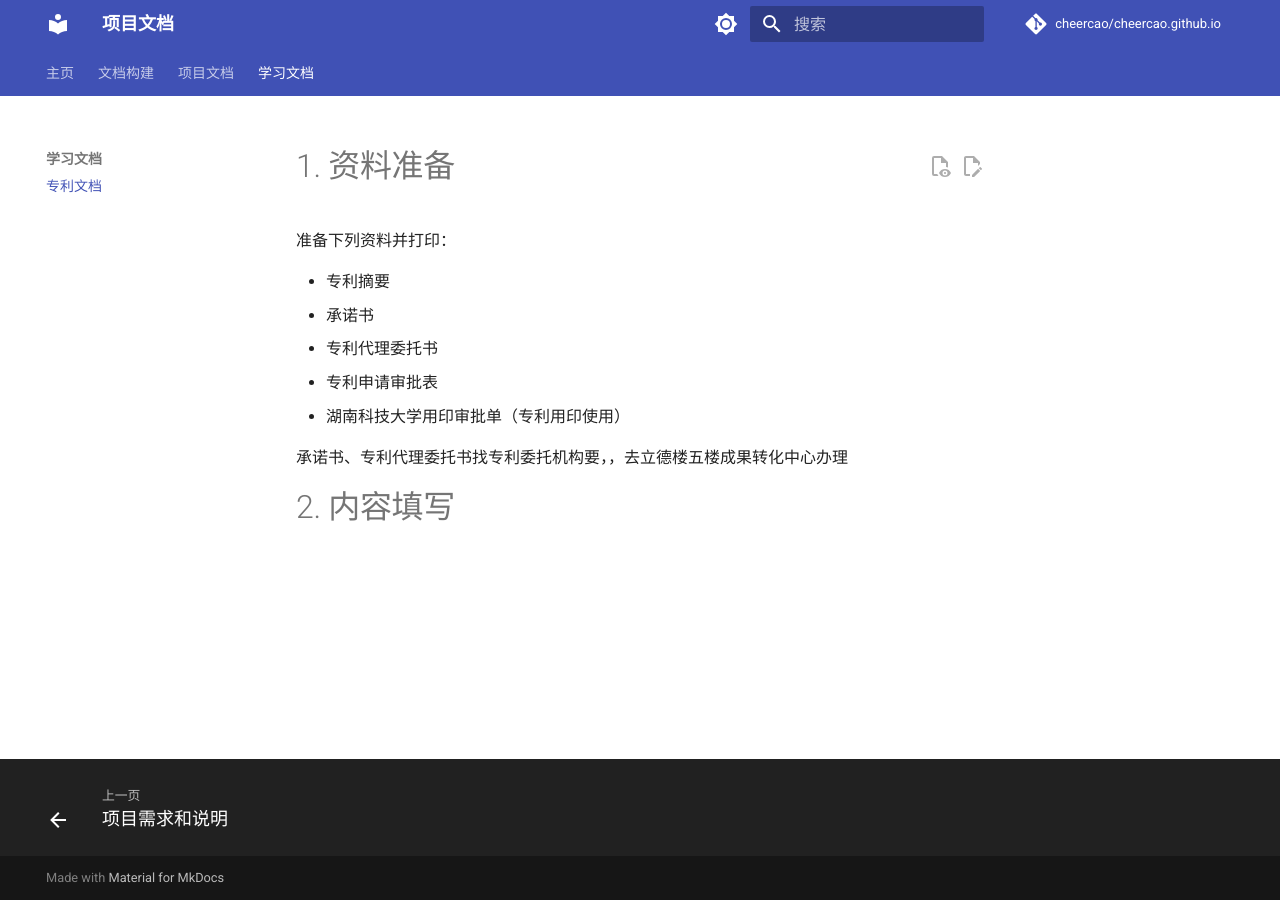
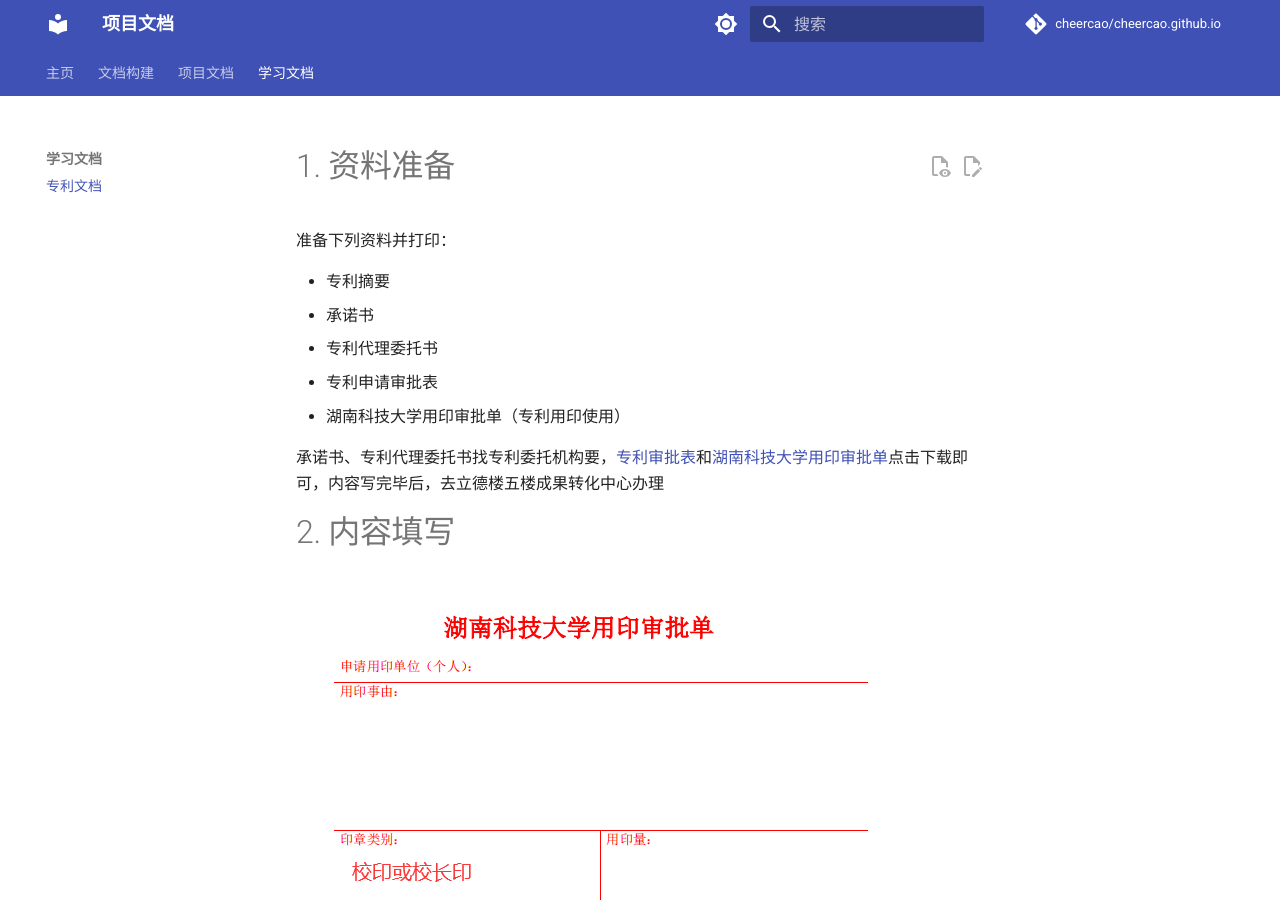
Before and after one commit to cheercao/my_mkdocs, an MkDocs documentation site: the page built from docs/patent/patent.md, in a window 1280 px wide and 900 px high. Built offline with MkDocs 1.6.1 and Material for MkDocs 9.7.7, drawn with Linux system fonts in a browser that asks for light colours; comment, search, counter and statistics services are not loaded.

Commit message:
提交专利说明文档

```diff
--- a/docs/patent/patent.md
+++ b/docs/patent/patent.md
@@ -8,6 +8,10 @@
 - 专利申请审批表
 - 湖南科技大学用印审批单（专利用印使用）
 
-承诺书、专利代理委托书找专利委托机构要，，去立德楼五楼成果转化中心办理
+承诺书、专利代理委托书找专利委托机构要，[专利审批表](https://github.com/cheercao/my_mkdocs/blob/master/docs/use_docs/专利审批表.doc)和[湖南科技大学用印审批单](https://github.com/cheercao/my_mkdocs/blob/master/docs/use_docs/湖南科技大学用印审批单.pdf)点击下载即可，内容写完毕后，去立德楼五楼成果转化中心办理
 
 # 2. 内容填写
+
+![image-20240715184622642](../images/SSLW/image-20240715184622642.png)
+
+![image-20240715184758267](../images/SSLW/image-20240715184758267.png)
```
Also changed, not shown: docs/images/SSLW/image-20240715184622642.png (added), docs/images/SSLW/image-20240715184758267.png (added), 1 other file.
